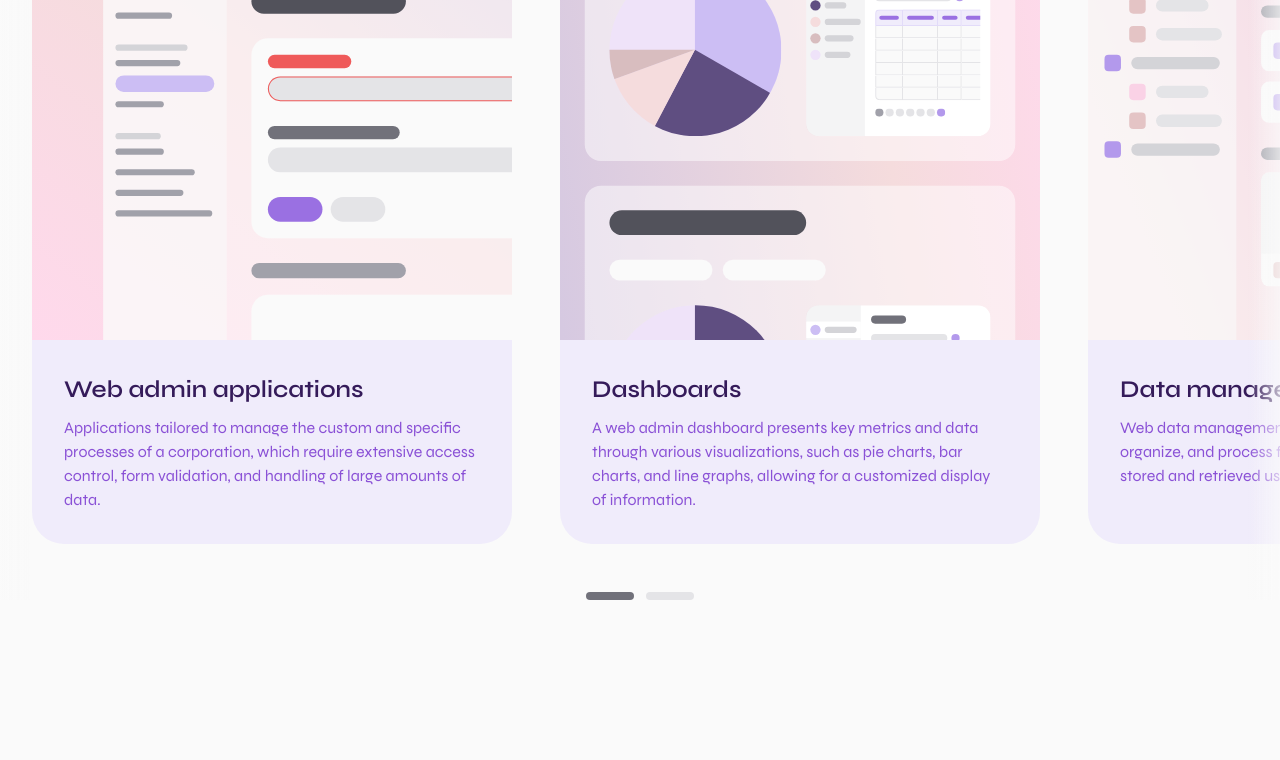
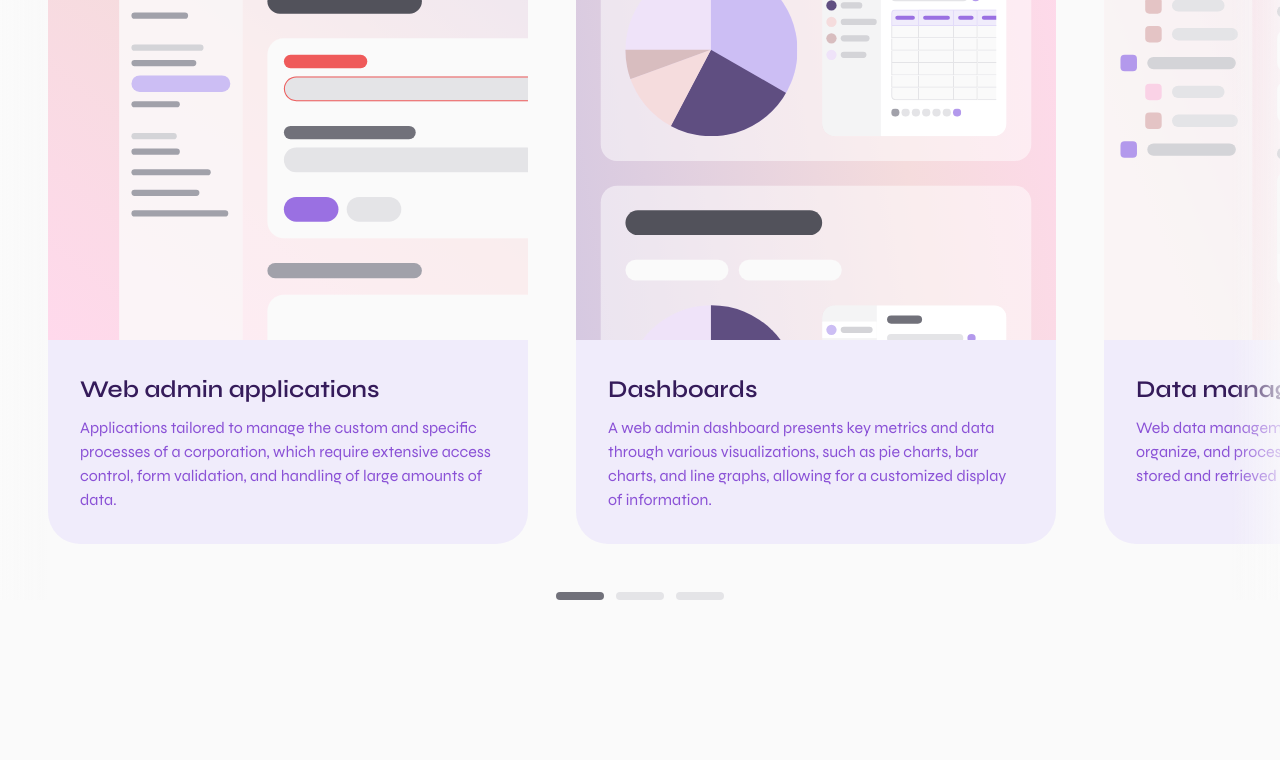
Before and after one commit to prawsang/prawsang-dev, a Next.js app: page / in a window 1280 px wide. Shown: the part 1841-2601 px from the top of the page. Built offline with nearby package versions, Linux system fonts and the light colour scheme.

Commit message:
responsive carousel

```diff
--- a/app/globals.scss
+++ b/app/globals.scss
@@ -24,12 +24,23 @@ main {
 
 .section-wrapper {
   &:first-child {
-    padding-top: 108px;
+    padding-top: 84px;
   }
-  padding-top: 54px;
-  padding-bottom: 54px;
+  padding-top: 42px;
+  padding-bottom: 42px;
   &:last-child {
     padding-bottom: 0;
+  }
+
+  @media screen and (min-width: $breakpoint-lg) {
+    &:first-child {
+      padding-top: 108px;
+    }
+    padding-top: 54px;
+    padding-bottom: 54px;
+    &:last-child {
+      padding-bottom: 0;
+    }
   }
 }
 section {
--- a/app/styles/components/common/_carousel.scss
+++ b/app/styles/components/common/_carousel.scss
@@ -3,6 +3,7 @@
   max-width: 1920px;
   margin: auto;
 
+  @media screen and (min-width: $breakpoint-lg) {
     &:after {
       content: '';
       z-index: 50;
@@ -10,7 +11,7 @@
       top: 0;
       right: 0;
       bottom: 0;
-    width: calc(min(48px, 2.5%));
+      width: calc(min(48px, 5%));
       background: transparent;
       background: linear-gradient(
         -90deg,
@@ -26,7 +27,7 @@
       top: 0;
       left: 0;
       bottom: 0;
-    width: calc(min(48px, 2.5%));
+      width: calc(min(48px, 5%));
       background: transparent;
       background: linear-gradient(
         90deg,
@@ -34,12 +35,20 @@
         rgba(var(--carousel-shadow), 0)
       );
     }
+  }
 
   .carousel-cards-wrapper {
     display: flex;
     overflow-x: auto;
     -ms-overflow-style: none; /* Internet Explorer 10+ */
     scrollbar-width: none; /* Firefox */
+
+    & > *:not(.carousel-pre) {
+      max-width: 480px;
+      width: 75%;
+      margin-right: calc(min(5%, 48px));
+      flex-shrink: 0;
+    }
   }
 
   .carousel-cards-wrapper::-webkit-scrollbar {
@@ -47,7 +56,7 @@
   }
 
   .carousel-pre {
-    width: calc(min(48px, 2.5%));
+    width: calc(min(48px, 5%));
     flex-shrink: 0;
   }
 
--- a/app/styles/components/home/_projects.scss
+++ b/app/styles/components/home/_projects.scss
@@ -1,14 +1,17 @@
+@import '../../variables';
+
 .project-carousel-card {
-  width: 480px;
+  width: 100%;
   align-self: stretch;
-  margin-right: 48px;
   background-color: var(--carousel-panel-bg);
   border-radius: 32px;
   overflow: hidden;
-  flex-shrink: 0;
   height: 100%;
   .project-carousel-card-content {
-    padding: 32px;
+    padding: 24px;
+    @media screen and (min-width: $breakpoint-md) {
+      padding: 32px;
+    }
   }
   .project-carousel-card-header {
     color: var(--carousel-panel-header-text);
--- a/components/common/Carousel.tsx
+++ b/components/common/Carousel.tsx
@@ -1,30 +1,10 @@
 'use client'
 
 import { useTimeoutState } from '@/hooks/useTimeoutState'
-import { useEffect, useRef, useState } from 'react'
+import { useCallback, useEffect, useRef, useState } from 'react'
 
-const getWindowWidth = () => {
-  if (typeof window !== 'undefined') {
-    const width = window?.innerWidth
-    return Math.min(width, 1800) || 0
-  } else return 0
-}
-
-const getPre = () => {
-  return 48
-}
-
-const getCardsPerPage = (
-  windowWidth: number,
-  cardWidth: number,
-  gap: number
-) => {
-  return Math.round((windowWidth - getPre()) / (cardWidth + gap)) || 1
-}
 export default function Carousel({
   children,
-  cardWidth,
-  gap,
   totalCards,
 }: {
   children: React.ReactNode
@@ -32,6 +12,13 @@ export default function Carousel({
   gap: number
   totalCards: number
 }) {
+  const getWindowWidth = useCallback(() => {
+    if (typeof document !== 'undefined') {
+      const width = document?.body.clientWidth
+      return Math.min(width, 1800) || 0
+    } else return 0
+  }, [])
+
   const scrollContainer = useRef<HTMLDivElement>(null)
   const [windowWidth, setWindowWidth] = useState<number>(() => {
     return getWindowWidth()
@@ -42,18 +29,44 @@ export default function Carousel({
   const [ignoreScrollEvent, setIgnoreScrollEvent] =
     useTimeoutState<boolean>(false)
 
+  const getPre = useCallback((windowWidth: number) => {
+    return Math.min(windowWidth * 0.05, 48)
+  }, [])
+
+  const getCardWidth = useCallback((windowWidth: number) => {
+    return Math.min(480, windowWidth * 0.75)
+  }, [])
+
+  const getCardsPerPage = useCallback(
+    (windowWidth: number, gap: number) => {
+      return (
+        Math.round(
+          (windowWidth - getPre(windowWidth)) /
+            (getCardWidth(windowWidth) + gap)
+        ) || 1
+      )
+    },
+    [getCardWidth, getPre]
+  )
+
+  const getGap = useCallback((windowWidth: number) => {
+    return Math.min(windowWidth * 0.05, 48)
+  }, [])
+
   // Calculate indicator count
   useEffect(() => {
     if (!scrollContainer.current) return
-    const cardsPerPage = getCardsPerPage(windowWidth, cardWidth, gap)
+    const cardsPerPage = getCardsPerPage(windowWidth, windowWidth * 0.05)
     const _indicatorCount = Math.ceil(totalCards / cardsPerPage)
     setIndicatorCount(_indicatorCount)
     const arr = []
     for (let i = 0; i < _indicatorCount; i++) {
-      arr.push(i * cardsPerPage * (cardWidth + gap))
+      arr.push(
+        i * cardsPerPage * (getCardWidth(windowWidth) + getGap(windowWidth))
+      )
     }
     setIndicatorPositions(arr)
-  }, [windowWidth, cardWidth, gap, totalCards])
+  }, [windowWidth, totalCards, getCardsPerPage, getCardWidth, getGap])
 
   // Resize observer to recalculate indicator count
   useEffect(() => {
@@ -69,7 +82,7 @@ export default function Carousel({
         observer.disconnect()
       }
     }
-  }, [])
+  }, [getWindowWidth])
 
   const onIndicatorClick = (i: number) => {
     if (!scrollContainer.current) return
@@ -83,9 +96,14 @@ export default function Carousel({
       return
     }
 
-    const cardsPerPage = getCardsPerPage(windowWidth, cardWidth, gap)
+    const gap = getGap(windowWidth)
+
+    const cardsPerPage = getCardsPerPage(windowWidth, gap)
     scrollContainer.current.scrollTo({
-      left: getPre() + cardsPerPage * i * (cardWidth + gap) - gap,
+      left:
+        getPre(windowWidth) +
+        cardsPerPage * i * (getCardWidth(windowWidth) + gap) -
+        gap,
       behavior: 'smooth',
     })
   }
```
Lines whose indentation alone changed are shown as unchanged.
